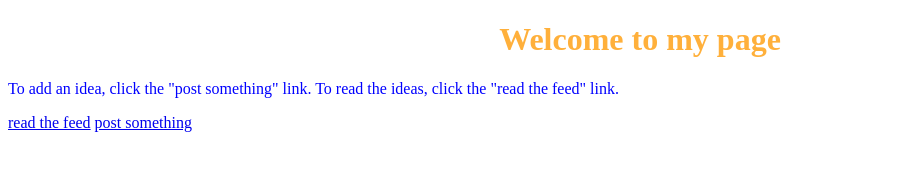
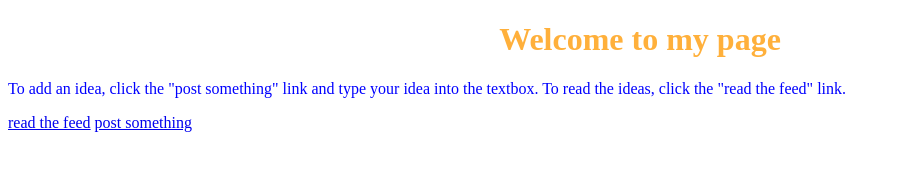
Before and after one commit to girlcodeakl/2015-term3, a plain HTML site: page public/index.html in a window 1280 px wide. Shown: the whole page, without its empty margins (0-900 px from the left). Drawn offline with Linux system fonts and the light colour scheme.

Commit message:
changed instructions

```diff
--- a/public/index.html
+++ b/public/index.html
@@ -6,7 +6,7 @@
   </head>
   <body>
       <h1>Welcome to my page</h1>
-      <p>To add an idea, click the "post something" link. To read the ideas, click the "read the feed" link.</p>
+      <p>To add an idea, click the "post something" link and type your idea into the textbox. To read the ideas, click the "read the feed" link.</p>
       <a href="feed.html">read the feed</a>
       <a href="post.html">post something</a>
   </body>
```
